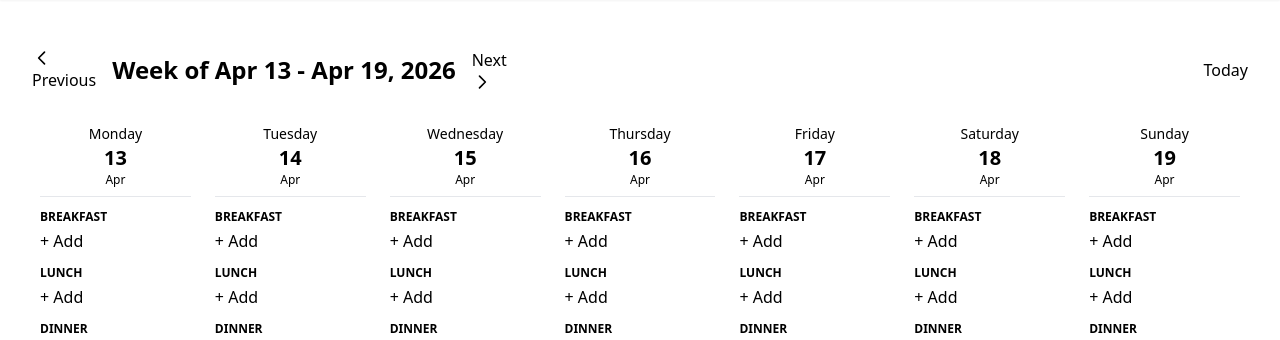
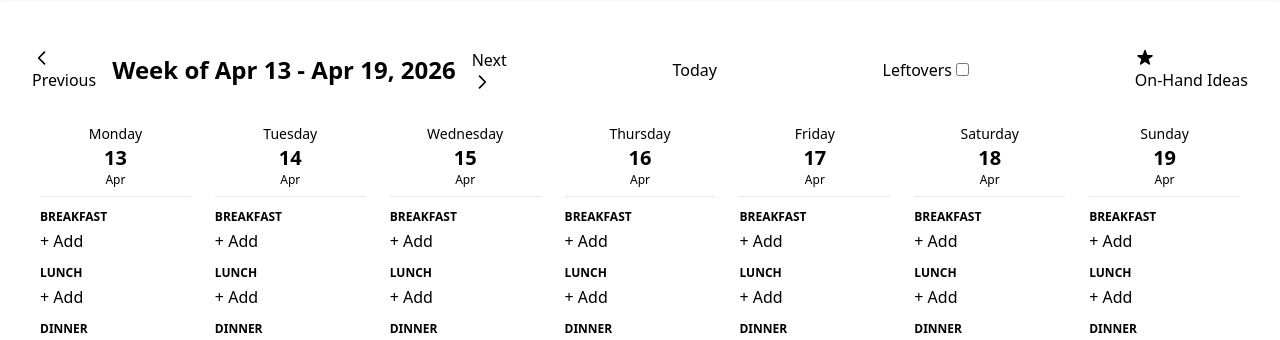
Before and after one commit to mattwilsoncp/MealPlanner, a Django app: page /planner/planner/ in a window 1280 px wide. Shown: the part 100-440 px from the top of the page. Run offline with Django 5.2, Linux system fonts and the light colour scheme; the visitor is signed in with stand-in values (Sample User, id 1); some libraries are stand-ins or nearby versions.

Commit message:
feat(02-04): add on-hand ideas button and leftover filter to planner
- Added 'On-Hand Ideas' button in planner header
- Added leftover filter toggle in header
- Added toggleLeftovers() JS function
- Cache meals for filtering support

```diff
--- a/meal_planner_app/templates/meal_planner/planner.html
+++ b/meal_planner_app/templates/meal_planner/planner.html
@@ -29,6 +29,20 @@
         <!-- Today button -->
         <a href="{% url 'meal_planner:planner' %}" class="btn btn-ghost btn-sm">
             Today
+        </a>
+
+        <!-- Leftover toggle -->
+        <label class="label cursor-pointer gap-2">
+            <span class="label-text">Leftovers</span>
+            <input type="checkbox" id="leftover-filter" class="toggle toggle-primary toggle-sm" onchange="toggleLeftovers()">
+        </label>
+
+        <!-- On-Hand Ideas button -->
+        <a href="{% url 'meal_planner:on_hand_ideas' %}" class="btn btn-warning btn-sm">
+            <svg xmlns="http://www.w3.org/2000/svg" class="h-5 w-5" fill="currentColor" viewBox="0 0 24 24">
+                <path d="M11.049 2.927c.3-.921 1.603-.921 1.902 0l1.519 4.674a1 1 0 00.95.69h4.915c.969 0 1.371 1.24.588 1.81l-3.976 2.888a1 1 0 00-.363 1.118l1.518 4.674c.3.922-.755 1.688-1.538 1.118l-3.976-2.888a1 1 0 00-1.176 0l-3.976 2.888c-.783.57-1.838-.197-1.538-1.118l1.518-4.674a1 1 0 00-.363-1.118l-3.976-2.888c-.784-.57-.38-1.81.588-1.81h4.914a1 1 0 00.951-.69l1.519-4.674z"/>
+            </svg>
+            On-Hand Ideas
         </a>
     </div>
 
@@ -97,6 +111,8 @@
 {% block extra_js %}
 <script>
 const MEAL_TYPES = ['breakfast', 'lunch', 'dinner', 'snack'];
+let showLeftoversOnly = false;
+let cachedMeals = [];
 
 // Load meals for the week
 async function loadWeekMeals(startDate, endDate) {
@@ -107,6 +123,7 @@ async function loadWeekMeals(startDate, endDate) {
         for (let meal of data.meals) {
             meal.side_dishes = await loadSideDishes(meal.id);
         }
+        cachedMeals = data.meals;
         renderMeals(data.meals);
     } catch (error) {
         console.error('Error loading meals:', error);
@@ -176,6 +193,12 @@ function closeRecipeModal() {
     document.getElementById('recipe-modal').classList.add('hidden');
 }
 
+// Toggle leftover filter
+function toggleLeftovers() {
+    showLeftoversOnly = document.getElementById('leftover-filter').checked;
+    renderMeals(cachedMeals);
+}
+
 // Render meals into the grid
 function renderMeals(meals) {
     // Clear existing meals
@@ -198,9 +221,17 @@ function renderMeals(meals) {
         const meal = mealsByDateType[key];
 
         if (meal) {
+            // If leftover filter is active and recipe is not leftover-worthy, show as "leftover" option
+            if (showLeftoversOnly && meal.recipe_id) {
+                // Check if recipe is leftover-worthy (we'd need to fetch this)
+                // For now, show all recipes with a special indicator
+            }
             const mealCard = createMealCard(meal);
             slot.innerHTML = '';
             slot.appendChild(mealCard);
+        } else if (showLeftoversOnly) {
+            // Show leftover suggestions when no meal is planned
+            slot.innerHTML = '<div class="text-xs text-warning italic">No leftover planned</div>';
         } else {
             slot.innerHTML = '<div class="text-xs text-base-content/40 italic">No meals planned</div>';
         }
```
